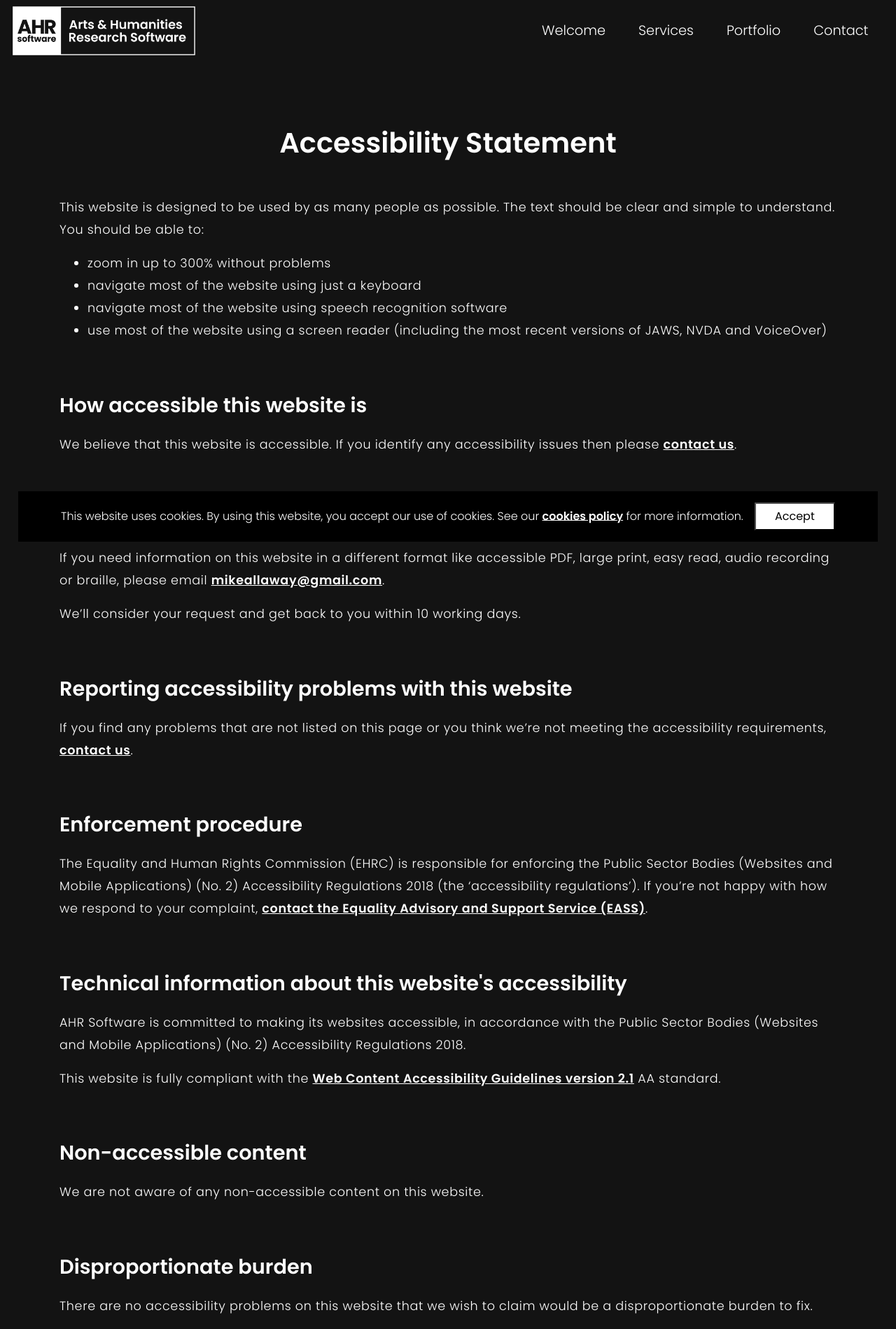
After one commit to ahrsoftware/ahr-website, a Django app: page /accessibility/ in a window 1280 px wide. The commit adds this page. Shown: the top 1899 px of the page at 70% size. Run offline with Django 3.2, Linux system fonts and the light colour scheme; parts of the project's set-up code (start-up, migrations or seed data) failed here and were passed over; some libraries are stand-ins or nearby versions.

Commit message:
added accessibility page

```diff
--- a/django/core/static/css/custom.css
+++ b/django/core/static/css/custom.css
@@ -6,7 +6,7 @@ body {
     color: white;
     margin: 0;
     font-weight: 300;
-    background: #050505;
+    background: #131313;
     max-width: 100vw;
     overflow-x: hidden;
 }
@@ -32,7 +32,7 @@ h2 {
     color: white;
     font-weight: 600;
     text-align: center;
-    font-size: 2.3em;
+    font-size: 2.5em;
     margin: 2em 0 1.3em 0;
 }
 
@@ -55,7 +55,7 @@ nav {
 }
 
 nav.solidbg {
-    background: #050505;
+    background: #131313;
 }
 
 .navbar-brand {
@@ -69,7 +69,7 @@ nav.solidbg {
 
 .nav-link {
     font-weight: 300;
-    font-size: 1em;
+    font-size: 1.1em;
 }
 
 .nav-link.active {
@@ -95,11 +95,15 @@ main ol {
     font-weight: 300;
 }
 
-a {
+main a {
     text-decoration: none;
 }
 
-p a {
+main a:hover {
+    text-decoration: none;
+}
+
+main p a {
     text-decoration: underline;
 }
 
--- a/django/core/templates/base.html
+++ b/django/core/templates/base.html
@@ -95,20 +95,19 @@
             <div id="footer-content" class="container">
 
                 <div id="footer-content-logos">
-                    <a href="https://www.ox.ac.uk/"><img src="{% static 'images/logos/ahr-software.png' %}" alt="AHR Software logo"></a>
+                    <img src="{% static 'images/logos/ahr-software.png' %}" alt="AHR Software logo">
                 </div>
 
                 <div id="footer-content-text">
                     <p>
-                        AHR Software is a specialist software development company,<br>
-                        dedicated to building bespoke software for research projects in the Arts & Humanities
+                        AHR Software develops bespoke software for arts and humanities research projects in the higher education sector
                     </p>
                     <p>
-                        If you'd like to discuss your project or this website with us,<br>
-                        you can email us at <a href="mailto:mikeallaway@gmail.com?subject=LINGUINDIC website">mikeallaway@gmail.com</a>
+                        If you'd like to discuss your project or this website with us,
+                        you can email us at <a href="mailto:mikeallaway@gmail.com?subject=AHR Software website">mikeallaway@gmail.com</a>
                     </p>
                     <p>
-                        <a href="{% url 'cookies' %}">How we use cookies</a>
+                        <a href="{% url 'cookies' %}">Cookies</a> | <a href="{% url 'accessibility' %}">Accessibility</a>
                     </p>
                     <p>
                         © AHR Software {% now "Y" %}
--- a/django/datadriven/templates/datadriven/contact.html
+++ b/django/datadriven/templates/datadriven/contact.html
@@ -9,7 +9,7 @@
         The best first step is to schedule a free advice session, during which we can chat about your research and how software can play an important part in taking it to the next level.
     </p>
     <p>
-        Setting up a free advice session is simple. You can email us directly at <a href="mailto:mikeallaway@gmail.com">mikeallaway@gmail.com</a>, phone us on <a href="tel:07415411688">07415411688</a>, or complete the form below and we'll be in touch shortly.
+        Setting up a free advice session is simple. You can email us directly at <a href="mailto:mikeallaway@gmail.com">mikeallaway@gmail.com</a>, phone us on <a href="tel:07415411688">07415411688</a>, or complete the short form below and we'll be in touch shortly.
     </p>
     <form id="contact-form" enctype="multipart/form-data" name="form" method="POST" action="{% url 'contact' %}">
         {% csrf_token %}
--- /dev/null
+++ b/django/general/templates/general/accessibility.html
@@ -0,0 +1,80 @@
+{% extends "base.html" %}
+{% load static %}
+
+{% block main %}
+
+<section class="container">
+
+    <h2>Accessibility Statement</h2>
+
+    <p>This website is designed to be used by as many people as possible. The text should be clear and simple to understand. You should be able to:</p>
+
+    <ul>
+        <li>zoom in up to 300% without problems</li>
+        <li>navigate most of the website using just a keyboard</li>
+        <li>navigate most of the website using speech recognition software</li>
+        <li>use most of the website using a screen reader (including the most recent versions of JAWS, NVDA and VoiceOver)</li>
+    </ul>
+
+    <h3 id="how-accessible-this-website-is">How accessible this website is</h3>
+
+    <p>We believe that this website is accessible. If you identify any accessibility issues then please <a href="mailto:mikeallaway@gmail.com">contact us</a>.
+
+    </p><h3 id="how-to-request-content-in-an-accessible-format">How to request content in an accessible format</h3>
+
+    <p>If you need information on this website in a different format like accessible PDF, large print, easy read, audio recording or braille, please email <a href="mailto:mikeallaway@gmail.com">mikeallaway@gmail.com</a>.</p>
+
+    <p>We’ll consider your request and get back to you within 10 working days.</p>
+
+
+    <h3 id="reporting-accessibility-problems-with-this-website">Reporting accessibility problems with this website</h3>
+
+    <p>If you find any problems that are not listed on this page or you think we’re not meeting the accessibility requirements, <a href="mailto:mikeallaway@gmail.com">contact us</a>.</p>
+
+    <h3 id="enforcement-procedure">Enforcement procedure</h3>
+
+    <p>The Equality and Human Rights Commission (EHRC) is responsible for enforcing the Public Sector Bodies (Websites and Mobile Applications) (No. 2) Accessibility Regulations 2018 (the ‘accessibility regulations’). If you’re not happy with how we respond to your complaint, <a class="sys_16" href="https://www.equalityadvisoryservice.com/">contact the Equality Advisory and Support Service (EASS)</a>.</p>
+
+    <h3 id="technical-information-about-this-websites-accessibility">Technical information about this website's accessibility</h3>
+
+    <p>AHR Software is committed to making its websites accessible, in accordance with the Public Sector Bodies (Websites and Mobile Applications) (No. 2) Accessibility Regulations 2018.</p>
+
+    <p>This website is fully compliant with the <a rel="external" href="https://www.w3.org/TR/WCAG21/">Web Content Accessibility Guidelines version 2.1</a> AA standard.</p>
+
+    <h3 id="non-accessible-content">Non-accessible content</h3>
+
+    <p>We are not aware of any non-accessible content on this website.</p>
+
+    <h3 id="disproportionate-burden">Disproportionate burden</h3>
+
+    <p>There are no accessibility problems on this website that we wish to claim would be a disproportionate burden to fix.</p>
+
+    <h3 id="content-thats-not-within-the-scope-of-the-accessibility-regulations">Content that’s not within the scope of the accessibility regulations</h3>
+
+    <p>We have not excluded any content from the scope of the accessibility regulations.</p>
+
+    <h3 id="pdfs-and-other-documents">PDFs and other documents</h3>
+
+    <p>Some documents may not be accessible in a number of ways including missing text alternatives and missing document structure.</p>
+
+    <p><a href="mailto:mikeallaway@gmail.com">Contact us</a> to report any problems or request documents in an alternative format.</p>
+
+    <h3 id="how-we-test-this-website">How we test this website</h3>
+
+    <p>This website was tested for compliance with the Web Content Accessibility Guidelines V2.1 level A and level AA. These tests have been carried out internally.</p>
+
+    <p>We use popular tools for testing website accessibility, including <a href="https://pa11y.org">Pa11y</a> and <a href="https://wave.webaim.org">WAVE</a>.</p>
+
+    <h3 id="what-were-doing-to-improve-accessibility">What we’re doing to improve accessibility</h3>
+
+    <p>We've tested this website and made any necessary fixes to improve its accessibility. We will continue to test this website, where required to do so, to ensure that it complies with current and future accessibility requirements.</p>
+
+    <p>If you know of any way that we can improve the accessibility of this website, please <a href="mailto:mikeallaway@gmail.com">contact us</a>.</p>
+
+    <h3 id="preparation-of-this-accessibility-statement">Preparation of this accessibility statement</h3>
+
+    <p>This statement was first prepared on 22<sup>nd</sup> August 2021. It was last updated on 7 November 2020.</p>
+
+</section>
+
+{% endblock %}
--- a/django/general/urls.py
+++ b/django/general/urls.py
@@ -3,5 +3,6 @@ from . import views
 
 urlpatterns = [
     path('', views.WelcomeTemplateView.as_view(), name='welcome'),
+    path('accessibility/', views.AccessibilityTemplateView.as_view(), name='accessibility'),
     path('cookies/', views.CookiesTemplateView.as_view(), name='cookies'),
 ]
--- a/django/general/views.py
+++ b/django/general/views.py
@@ -8,6 +8,13 @@ class WelcomeTemplateView(TemplateView):
     template_name = 'general/welcome.html'
 
 
+class AccessibilityTemplateView(TemplateView):
+    """
+    Class-based view to show the accessibility template
+    """
+    template_name = 'general/accessibility.html'
+
+
 class CookiesTemplateView(TemplateView):
     """
     Class-based view to show the cookies template
```
Also changed, not shown: other parts of django/core/static/css/custom.css (+17 -11 lines), django/general/templates/general/cookies.html (+4 -5 lines), django/datadriven/migrations/0002_data_initial.py.
